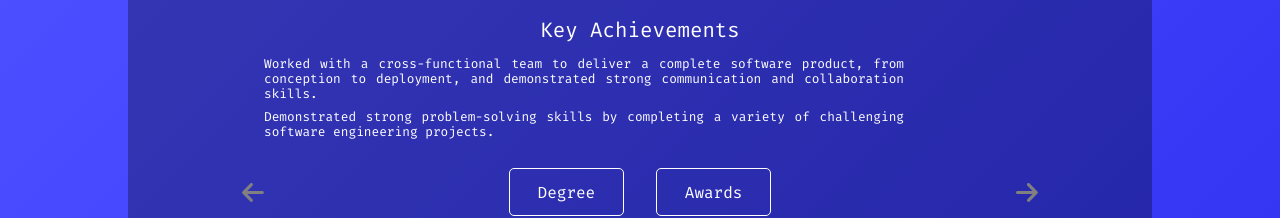
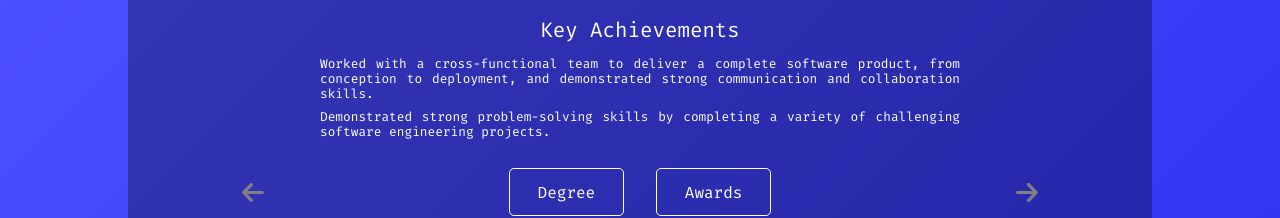
Before and after one commit to talalOthman/final-portfolio, a Next.js app: page /education/educationMain in a window 1280 px wide. Shown: the part 528-746 px from the top of the page. Built offline with nearby package versions, Linux system fonts and the light colour scheme.

Commit message:
-Quick fix for issue came from refactoring

```diff
--- a/pages/components/educationCard.js
+++ b/pages/components/educationCard.js
@@ -30,7 +30,6 @@ export default function EducationCard({ educationTitle, image, startDuration, en
                 </div>
                 <div className={styles.experienceDescriptionContainer}>
                     <p className={styles.experienceTitleItem}>Key Achievements</p>
-                    <div className={styles.experienceDescriptionListConatiner}>
                         <ul className={styles.experienceDescriptionList}>
                             {
                                 achievements.map((achievement) => {
@@ -40,7 +39,6 @@ export default function EducationCard({ educationTitle, image, startDuration, en
                                 })
                             }
                         </ul>
-                    </div>
                 </div>
                 <div className={styles.projectsBottomContentContainer}>
                     <Link href={leftArrowLink ?? ''}>
--- a/pages/components/experienceCard.js
+++ b/pages/components/experienceCard.js
@@ -30,7 +30,6 @@ export default function ExperienceCard({ jobTitle, image, startDuration, endDura
                 </div>
                 <div className={styles.experienceDescriptionContainer}>
                     <p className={styles.experienceTitleItem}>Key Contributions</p>
-                    <div className={styles.experienceDescriptionListConatiner}>
                         <ul className={styles.experienceDescriptionList}>
                             {
                                 contributions.map((contribution) => {
@@ -40,7 +39,6 @@ export default function ExperienceCard({ jobTitle, image, startDuration, endDura
                                 })
                             }
                         </ul>
-                    </div>
                 </div>
                 <div className={styles.projectsBottomContentContainer}>
                     <Link href={leftArrowLink ?? ''}>
```
